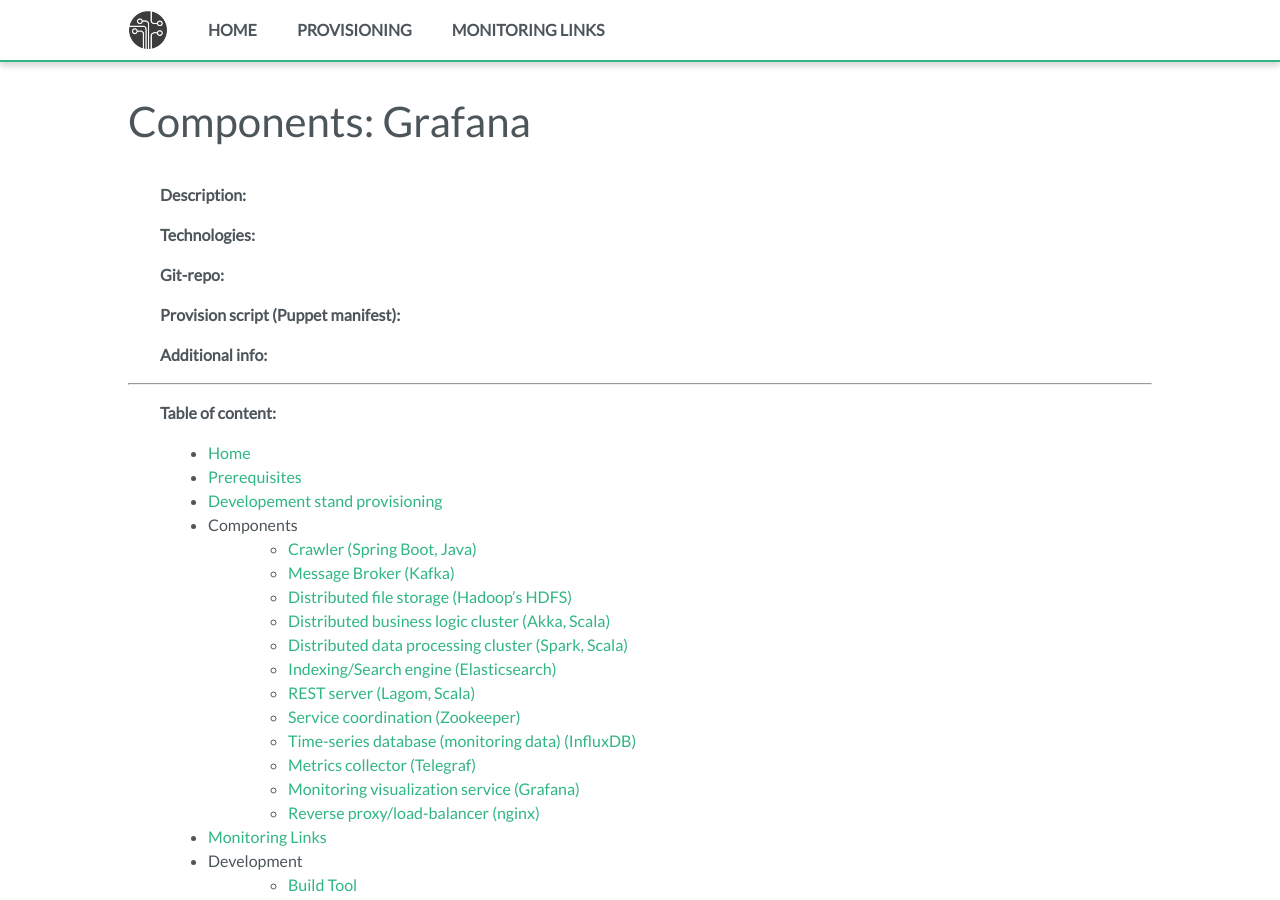
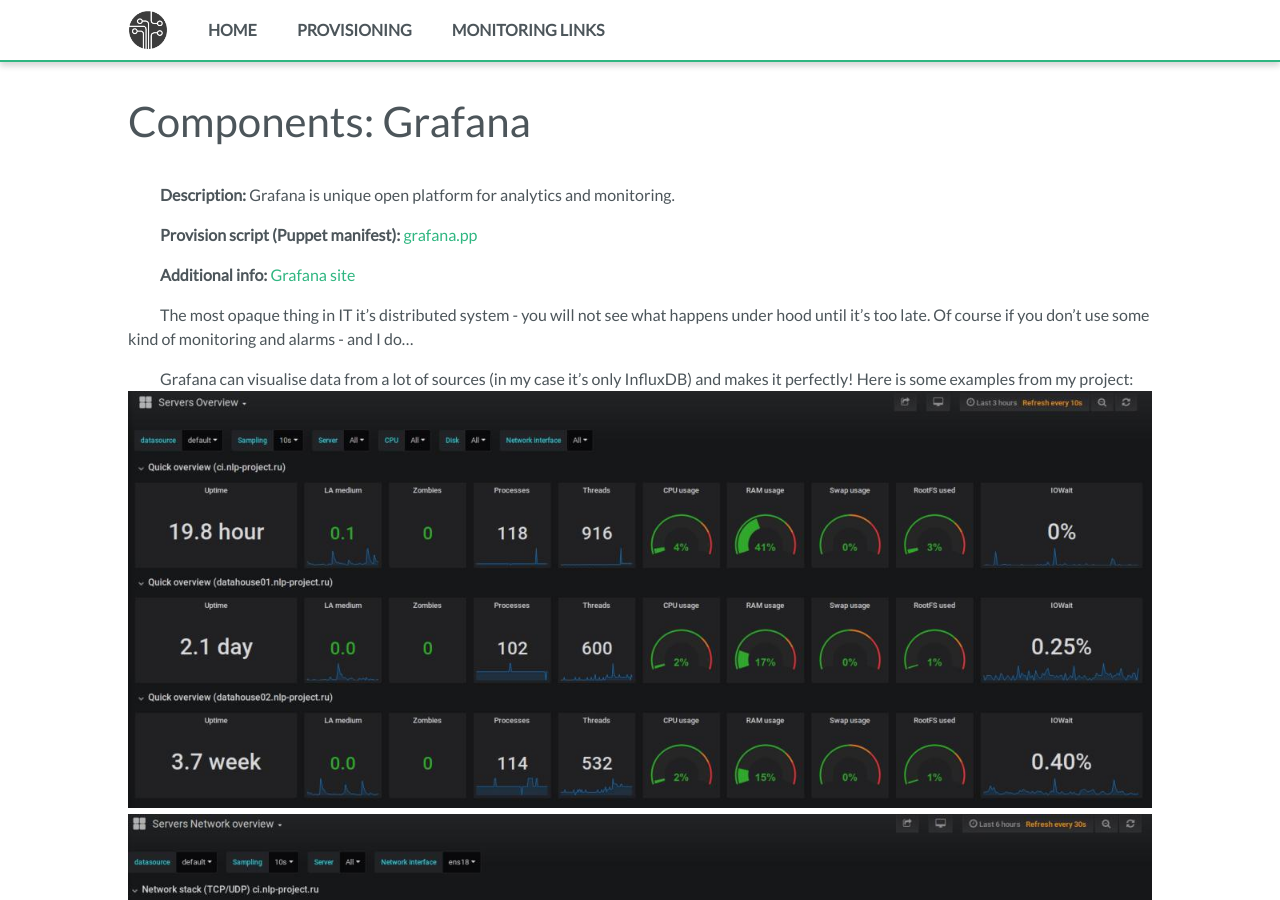
Before and after one commit to fedor-malyshkin/story_line2_build, a Jekyll site: the page built from docs/components/grafana.md, in a window 1280 px wide and 900 px high. Built offline with Jekyll 4.4.1, drawn with Linux system fonts in a browser that asks for light colours; some of the changed text lies outside the part shown.

Commit message:
Add Grafana + InfluxDB

```diff
--- a/docs/components/grafana.md
+++ b/docs/components/grafana.md
@@ -3,16 +3,22 @@
 layout: post
 permalink: components/grafana
 ---
-**Description:**
+**Description:** Grafana is unique open platform for analytics and monitoring.
 
-**Technologies:**
+**Provision script (Puppet manifest):** [grafana.pp](https://github.com/fedor-malyshkin/story_line2_deployment/blob/master/modules/storyline_infra/manifests/grafana.pp)
 
-**Git-repo:**
+**Additional info:** [Grafana site](https://grafana.com/)
 
-**Provision script (Puppet manifest):**
+The most opaque thing in IT it's distributed system - you will not see what happens under hood until it's too late. Of course if you don't use some kind of monitoring and alarms - and I do...
 
-**Additional info:**
+Grafana can visualise data from a lot of sources (in my case it's only InfluxDB) and makes it perfectly!
+Here is some examples from my project:
+![grafana01]({{ "/assets/img/components/grafana/grafana01.jpg" | relative_url }})
+![grafana02]({{ "/assets/img/components/grafana/grafana02.jpg" | relative_url }})
+![grafana03]({{ "/assets/img/components/grafana/grafana03.jpg" | relative_url }})
 
+
+Another important part of its functionality - it's ability to create alarms on some thresholds/events.
 
 ---
 {% include toc.md %}
```
Also changed, not shown: docs/components/influxdb.md (+6 -7 lines), docs/assets/img/components/grafana/grafana01.jpg (added), docs/assets/img/components/grafana/grafana02.jpg (added), docs/assets/img/components/grafana/grafana03.jpg (added).
